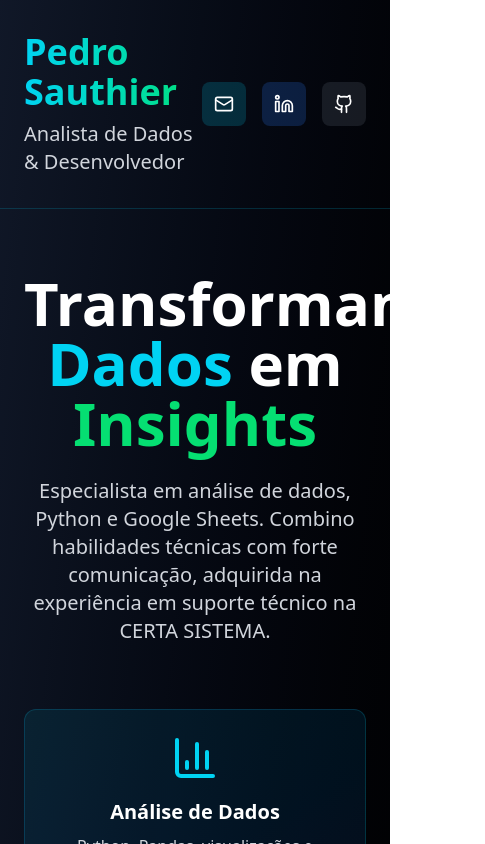
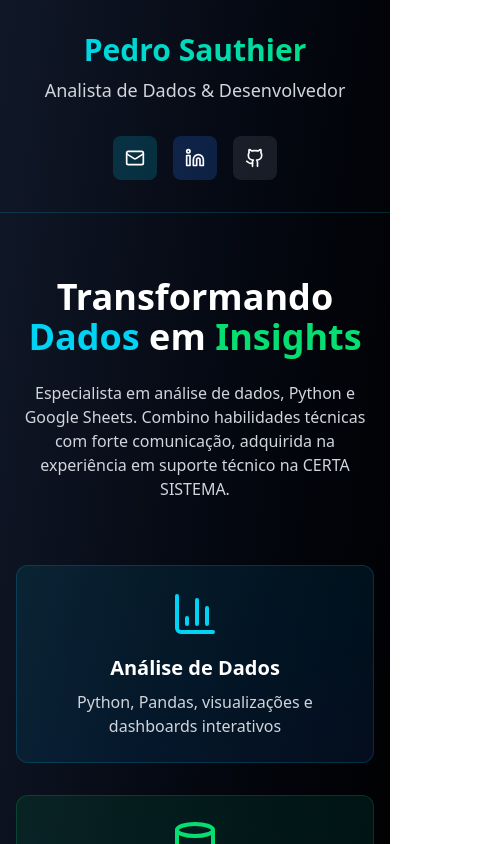
Before and after one commit to PedroHSauthier/Portfolio, a React (Vite) app: page / in a window 390 px wide. Shown: the top 844 px of the page, 485 px wide, since content can reach past the window. Built offline with nearby package versions, Linux system fonts and the light colour scheme; no server answers.

Commit message:
Improve responsiveness and enlarge modal

```diff
--- a/src/ImageModal.jsx
+++ b/src/ImageModal.jsx
@@ -36,7 +36,7 @@ const ImageModal = ({ images = [], onClose, initialIndex = 0 }) => {
         <div className="flex flex-col items-center">
           <img
             src={images[activeIndex]}
-            className={`w-[50vw] md:w-[40vw] max-h-[80vh] object-contain rounded-lg transition-opacity duration-300 ${
+            className={`w-[90vw] sm:w-[70vw] md:w-[60vw] lg:w-[50vw] max-h-[80vh] object-contain rounded-lg transition-opacity duration-300 ${
               fading ? 'opacity-0' : 'opacity-100'
             }`}
           />
--- a/src/Portfolio.jsx
+++ b/src/Portfolio.jsx
@@ -44,10 +44,10 @@ const Portfolio = () => {
   return (
     <div className="min-h-screen bg-gradient-to-br from-gray-900 to-black text-white">
       {/* Header */}
-      <header className="px-6 py-8 border-b border-cyan-500/20">
-        <div className="max-w-6xl mx-auto">
-          <div className="flex items-center justify-between">
-            <div className="flex items-center">
+      <header className="px-4 sm:px-6 py-8 border-b border-cyan-500/20">
+          <div className="max-w-6xl mx-auto">
+          <div className="flex flex-col sm:flex-row items-center justify-between gap-4 sm:gap-0">
+            <div className="flex flex-col sm:flex-row items-center">
               {avatarUrl && (
                 <img
                   src={avatarUrl}
@@ -56,13 +56,13 @@ const Portfolio = () => {
                 />
               )}
               <div>
-                <h1 className="text-4xl font-bold bg-gradient-to-r from-cyan-400 to-green-400 bg-clip-text text-transparent">
+                <h1 className="text-3xl sm:text-4xl font-bold bg-gradient-to-r from-cyan-400 to-green-400 bg-clip-text text-transparent text-center sm:text-left">
                   Pedro Sauthier
                 </h1>
-                <p className="text-xl text-gray-300 mt-2">Analista de Dados & Desenvolvedor</p>
+                <p className="text-lg sm:text-xl text-gray-300 mt-2 text-center sm:text-left">Analista de Dados & Desenvolvedor</p>
               </div>
             </div>
-            <div className="flex gap-4">
+            <div className="flex gap-4 mt-4 sm:mt-0">
               <a href="mailto:phsathier123@gmail.com" className="p-3 bg-cyan-500/20 hover:bg-cyan-500/30 rounded-lg transition-colors">
                 <Mail size={20} />
               </a>
@@ -78,18 +78,18 @@ const Portfolio = () => {
       </header>
 
       {/* Hero Section */}
-      <section className="px-6 py-16">
+      <section className="px-4 sm:px-8 md:px-12 py-16">
         <div className="max-w-6xl mx-auto text-center">
-          <h2 className="text-6xl font-bold mb-6">
+          <h2 className="text-4xl sm:text-5xl md:text-6xl font-bold mb-6">
             Transformando <span className="text-cyan-400">Dados</span> em{' '}
             <span className="text-green-400">Insights</span>
           </h2>
-          <p className="text-xl text-gray-300 max-w-3xl mx-auto">
+          <p className="text-base sm:text-lg md:text-xl text-gray-300 max-w-3xl mx-auto">
             Especialista em análise de dados, Python e Google Sheets. Combino habilidades técnicas com
             forte comunicação, adquirida na experiência em suporte técnico na CERTA SISTEMA.
           </p>
 
-          <div className="grid md:grid-cols-3 gap-8 mt-16">
+          <div className="grid sm:grid-cols-2 md:grid-cols-3 gap-8 mt-16">
             <div className="p-6 bg-gradient-to-br from-cyan-500/10 to-blue-500/10 rounded-xl border border-cyan-500/20 transition-transform hover:-translate-y-1 hover:shadow-lg hover:from-cyan-500/20 hover:to-blue-500/20">
               <BarChart3 className="w-12 h-12 text-cyan-400 mb-4 mx-auto" />
               <h3 className="text-xl font-semibold mb-2">Análise de Dados</h3>
@@ -110,10 +110,10 @@ const Portfolio = () => {
       </section>
 
       {/* Projects Section */}
-        <section className="px-6 py-16 bg-black/30">
+        <section className="px-4 sm:px-8 md:px-12 py-16 bg-black/30">
           <div className="max-w-6xl mx-auto text-center">
             <h3 className="text-blue-600 text-xl font-semibold">Área tech</h3>
-            <h2 className="text-4xl font-bold mb-6">Projetos</h2>
+            <h2 className="text-3xl sm:text-4xl font-bold mb-6">Projetos</h2>
             <div className="flex flex-wrap justify-center gap-2 mb-12">
               {allTags.map((tag) => (
                 <button
@@ -127,7 +127,7 @@ const Portfolio = () => {
             </div>
 
           {/* Projects Grid */}
-          <div className="grid md:grid-cols-2 lg:grid-cols-3 gap-8">
+          <div className="grid sm:grid-cols-2 md:grid-cols-3 gap-8">
             {filteredProjects.map((project) => (
               <div
                 key={project.id}
@@ -190,7 +190,7 @@ const Portfolio = () => {
       </section>
 
       {/* Footer */}
-      <footer className="px-6 py-8 border-t border-cyan-500/20">
+      <footer className="px-4 sm:px-6 py-8 border-t border-cyan-500/20">
         <div className="max-w-6xl mx-auto text-center">
           <p className="text-gray-400">
             © 2025 Pedro Sauthier. Transformando dados em insights através de comunicação eficaz e soluções técnicas.
```
